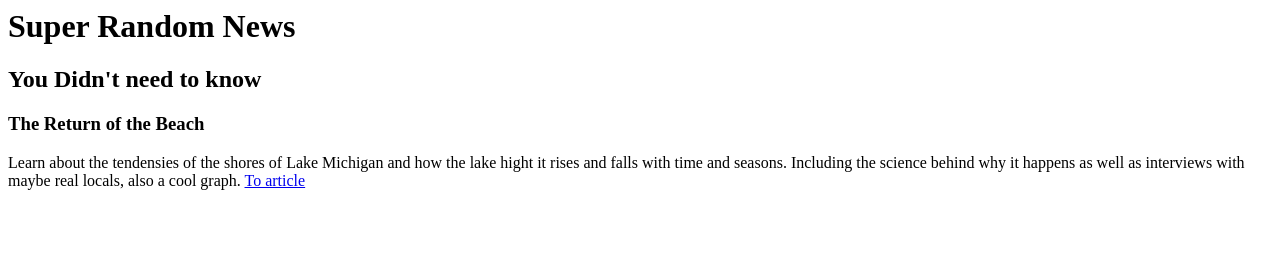
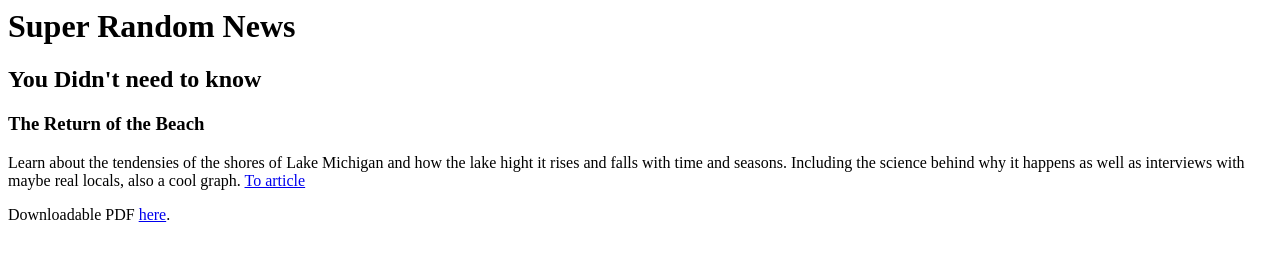
Before and after one commit to jriker105/live-website-mi-virtual-assignment-1-6, a plain HTML site: page index.html in a window 1280 px wide. Drawn offline with Linux system fonts and the light colour scheme.

Commit message:
downloadable pdf

```diff
--- a/index.html
+++ b/index.html
@@ -11,6 +11,7 @@
         <p>Learn about the tendensies of the shores of Lake Michigan and how the lake hight it rises and
             falls with time and seasons. Including the science behind why it happens as well as interviews
             with maybe real locals, also a cool graph. <a href="https://online-news-article-mi-virtual-assignment-1-4.jriker105.workers.dev/" target="_self">To article</a></p>
+        <p>Downloadable PDF <a href="document/article.pdf" target="_blank">here</a>.</p>
     </body>
 </html>
 </DOCTYPE>
```
